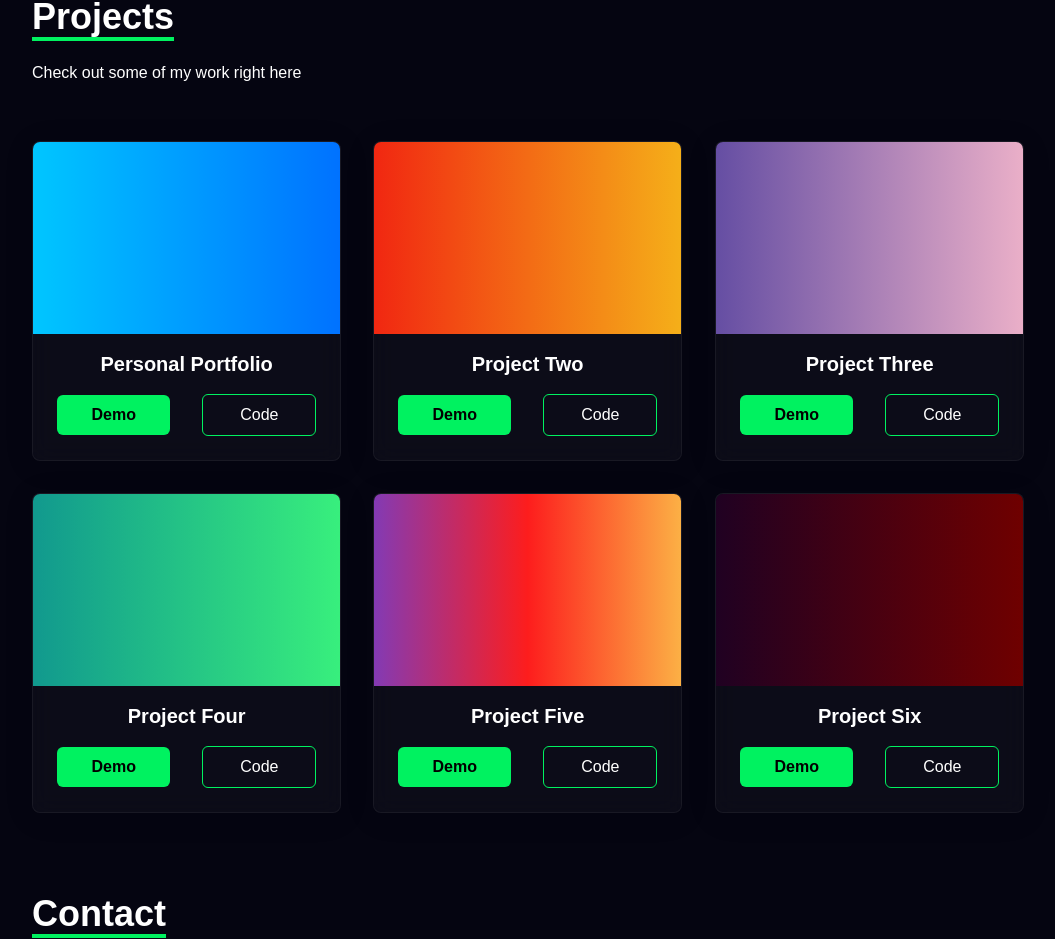
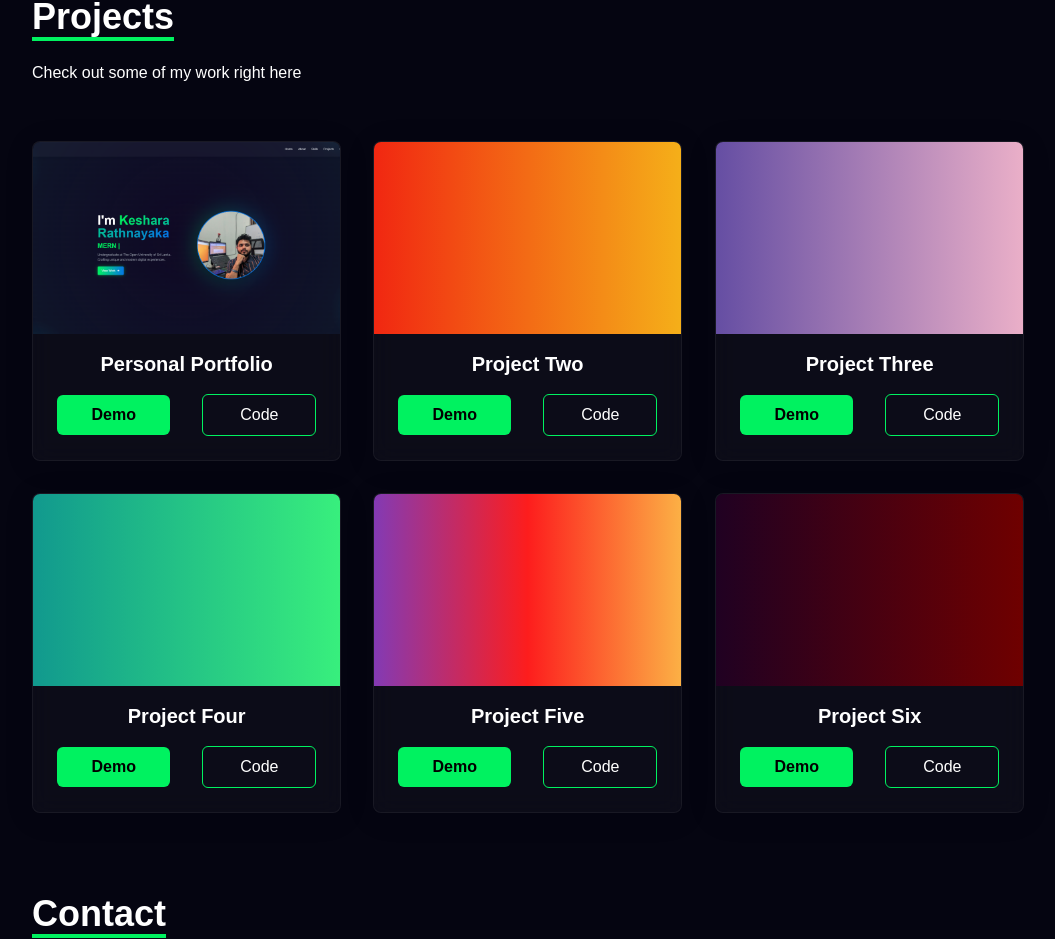
Before and after one commit to keshara05/my-portfolio, a React (Vite) app: page / in a window 1280 px wide. Shown: the part 2395-3334 px from the top of the page, without its empty margins (112-1167 px from the left). Built offline with nearby package versions, Linux system fonts and the light colour scheme.

Commit message:
Update Project 01 with screenshot

```diff
--- a/src/components/Projects.jsx
+++ b/src/components/Projects.jsx
@@ -1,10 +1,11 @@
 import React from 'react';
 import { motion } from 'framer-motion';
 import Tilt from 'react-parallax-tilt';
+import project1 from '../assets/project1.png';
 
 const Projects = () => {
     const projects = [
-        { id: 1, src: 'linear-gradient(to right, #00c6ff, #0072ff)', title: 'Personal Portfolio', code: 'https://github.com/keshara05/my-portfolio', demo: 'https://keshararathnayaka.vercel.app/' },
+        { id: 1, src: project1, isImage: true, title: 'Personal Portfolio', code: 'https://github.com/keshara05/my-portfolio', demo: 'https://keshararathnayaka.vercel.app/' },
         { id: 2, src: 'linear-gradient(to right, #f12711, #f5af19)', title: 'Project Two' },
         { id: 3, src: 'linear-gradient(to right, #654ea3, #eaafc8)', title: 'Project Three' },
         { id: 4, src: 'linear-gradient(to right, #11998e, #38ef7d)', title: 'Project Four' },
@@ -28,7 +29,7 @@ const Projects = () => {
                 </div>
 
                 <div className="grid sm:grid-cols-2 md:grid-cols-3 gap-8 px-12 sm:px-0">
-                    {projects.map(({ id, src, title, code, demo }) => (
+                    {projects.map(({ id, src, title, code, demo, isImage }) => (
                         <Tilt key={id} tiltMaxAngleX={15} tiltMaxAngleY={15} scale={1.05} transitionSpeed={400}>
                             <motion.div
                                 initial={{ opacity: 0, y: 50 }}
@@ -36,10 +37,14 @@ const Projects = () => {
                                 transition={{ duration: 0.5 }}
                                 className="shadow-md shadow-gray-600 rounded-lg overflow-hidden glass group h-full"
                             >
-                                <div
-                                    className="h-48 w-full duration-200"
-                                    style={{ background: src }}
-                                ></div>
+                                {isImage ? (
+                                    <img src={src} alt={title} className="w-full h-48 object-cover duration-200 group-hover:scale-110" />
+                                ) : (
+                                    <div
+                                        className="h-48 w-full duration-200 group-hover:scale-110"
+                                        style={{ background: src }}
+                                    ></div>
+                                )}
                                 <div className="p-4 flex flex-col items-center justify-center">
                                     <h3 className="text-xl font-bold mb-2 text-center">{title}</h3>
                                     <div className="flex items-center justify-center gap-4 w-full">
```
Also changed, not shown: src/assets/project1.png (added).
